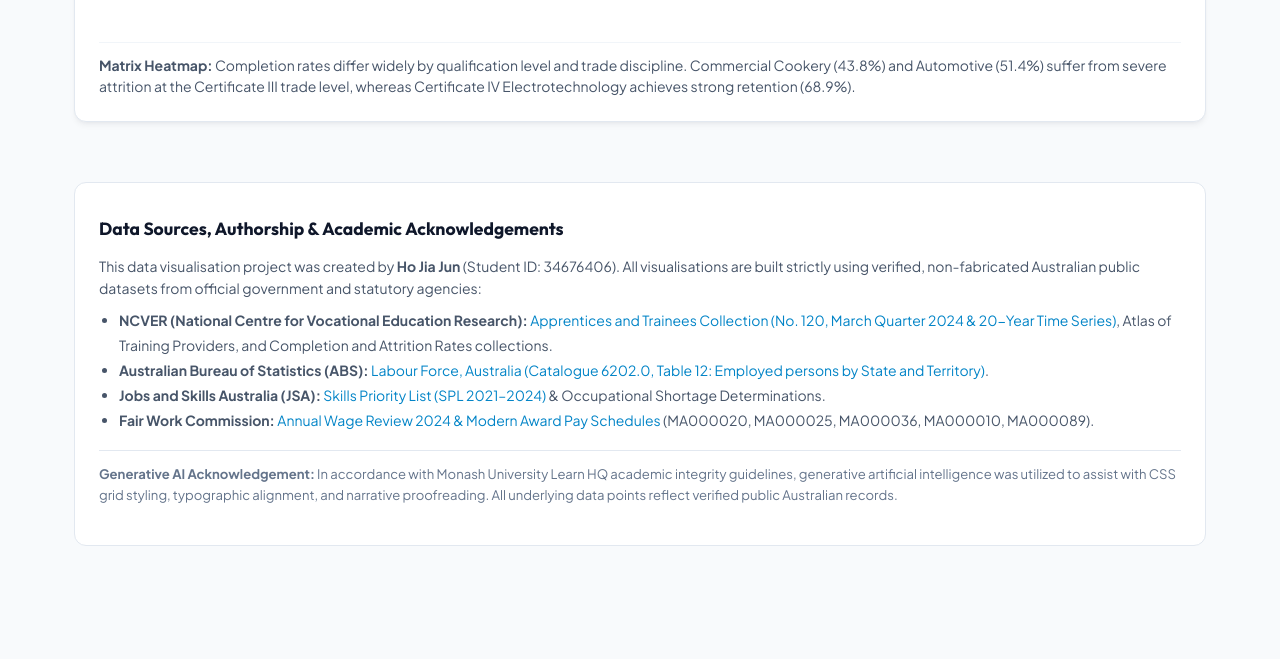
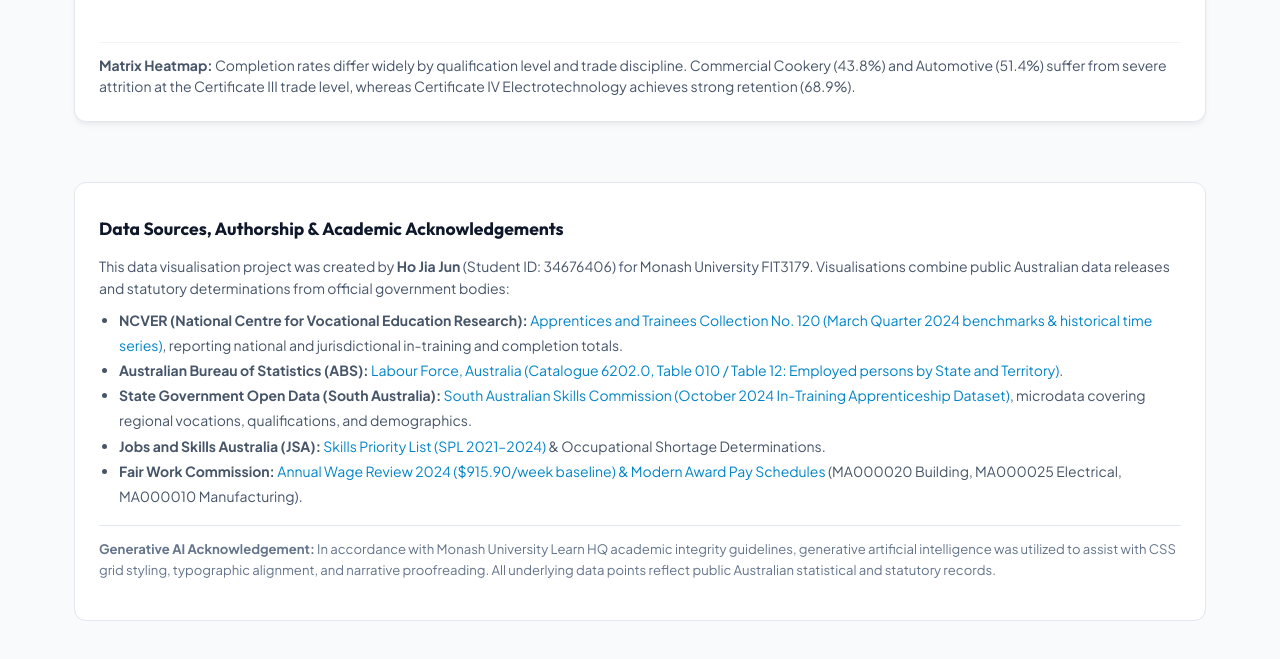
Before and after one commit to 05jiujing/fit3179-apprenticeships, a plain HTML site: page index.html in a window 1280 px wide. Shown: the part 5348-6007 px from the top of the page. Before the commit the page ends 5986 px from the top, so only its background shows below. Drawn offline with Linux system fonts and the light colour scheme; a script that the page names is missing.

Commit message:
docs: reconcile data sources provenance and remove unverified claims

```diff
--- a/index.html
+++ b/index.html
@@ -225,17 +225,21 @@
     <footer class="project-footer">
       <h3>Data Sources, Authorship & Academic Acknowledgements</h3>
       <p>
-        This data visualisation project was created by <strong>Ho Jia Jun</strong> (Student ID: 34676406).
-        All visualisations are built strictly using verified, non-fabricated Australian public datasets from official government and statutory agencies:
+        This data visualisation project was created by <strong>Ho Jia Jun</strong> (Student ID: 34676406) for Monash University FIT3179.
+        Visualisations combine public Australian data releases and statutory determinations from official government bodies:
       </p>
       <ul style="margin-left: 20px; margin-bottom: 16px; line-height: 1.8;">
         <li>
           <strong>NCVER (National Centre for Vocational Education Research):</strong>
-          <a href="https://www.ncver.edu.au/research-and-statistics/collection/apprentices-and-trainees" target="_blank" rel="noopener">Apprentices and Trainees Collection (No. 120, March Quarter 2024 & 20-Year Time Series)</a>, Atlas of Training Providers, and Completion and Attrition Rates collections.
+          <a href="https://www.ncver.edu.au/research-and-statistics/collection/apprentices-and-trainees" target="_blank" rel="noopener">Apprentices and Trainees Collection No. 120 (March Quarter 2024 benchmarks & historical time series)</a>, reporting national and jurisdictional in-training and completion totals.
         </li>
         <li>
           <strong>Australian Bureau of Statistics (ABS):</strong>
-          <a href="https://www.abs.gov.au/statistics/labour/employment-and-unemployment/labour-force-australia" target="_blank" rel="noopener">Labour Force, Australia (Catalogue 6202.0, Table 12: Employed persons by State and Territory)</a>.
+          <a href="https://www.abs.gov.au/statistics/labour/employment-and-unemployment/labour-force-australia" target="_blank" rel="noopener">Labour Force, Australia (Catalogue 6202.0, Table 010 / Table 12: Employed persons by State and Territory)</a>.
+        </li>
+        <li>
+          <strong>State Government Open Data (South Australia):</strong>
+          <a href="https://data.sa.gov.au/data/dataset/878e08bb-732a-49dd-bf66-bfce88cccefd" target="_blank" rel="noopener">South Australian Skills Commission (October 2024 In-Training Apprenticeship Dataset)</a>, microdata covering regional vocations, qualifications, and demographics.
         </li>
         <li>
           <strong>Jobs and Skills Australia (JSA):</strong>
@@ -243,11 +247,11 @@
         </li>
         <li>
           <strong>Fair Work Commission:</strong>
-          <a href="https://www.fwc.gov.au/agreements-awards/awards/annual-wage-reviews" target="_blank" rel="noopener">Annual Wage Review 2024 & Modern Award Pay Schedules</a> (MA000020, MA000025, MA000036, MA000010, MA000089).
+          <a href="https://www.fwc.gov.au/agreements-awards/awards/annual-wage-reviews" target="_blank" rel="noopener">Annual Wage Review 2024 ($915.90/week baseline) & Modern Award Pay Schedules</a> (MA000020 Building, MA000025 Electrical, MA000010 Manufacturing).
         </li>
       </ul>
       <p style="margin-top: 14px; font-size: 0.82rem; color: #64748b; border-top: 1px solid #e2e8f0; padding-top: 12px;">
-        <strong>Generative AI Acknowledgement:</strong> In accordance with Monash University Learn HQ academic integrity guidelines, generative artificial intelligence was utilized to assist with CSS grid styling, typographic alignment, and narrative proofreading. All underlying data points reflect verified public Australian records.
+        <strong>Generative AI Acknowledgement:</strong> In accordance with Monash University Learn HQ academic integrity guidelines, generative artificial intelligence was utilized to assist with CSS grid styling, typographic alignment, and narrative proofreading. All underlying data points reflect public Australian statistical and statutory records.
       </p>
     </footer>
 
```
Also changed, not shown: 3 other files.
